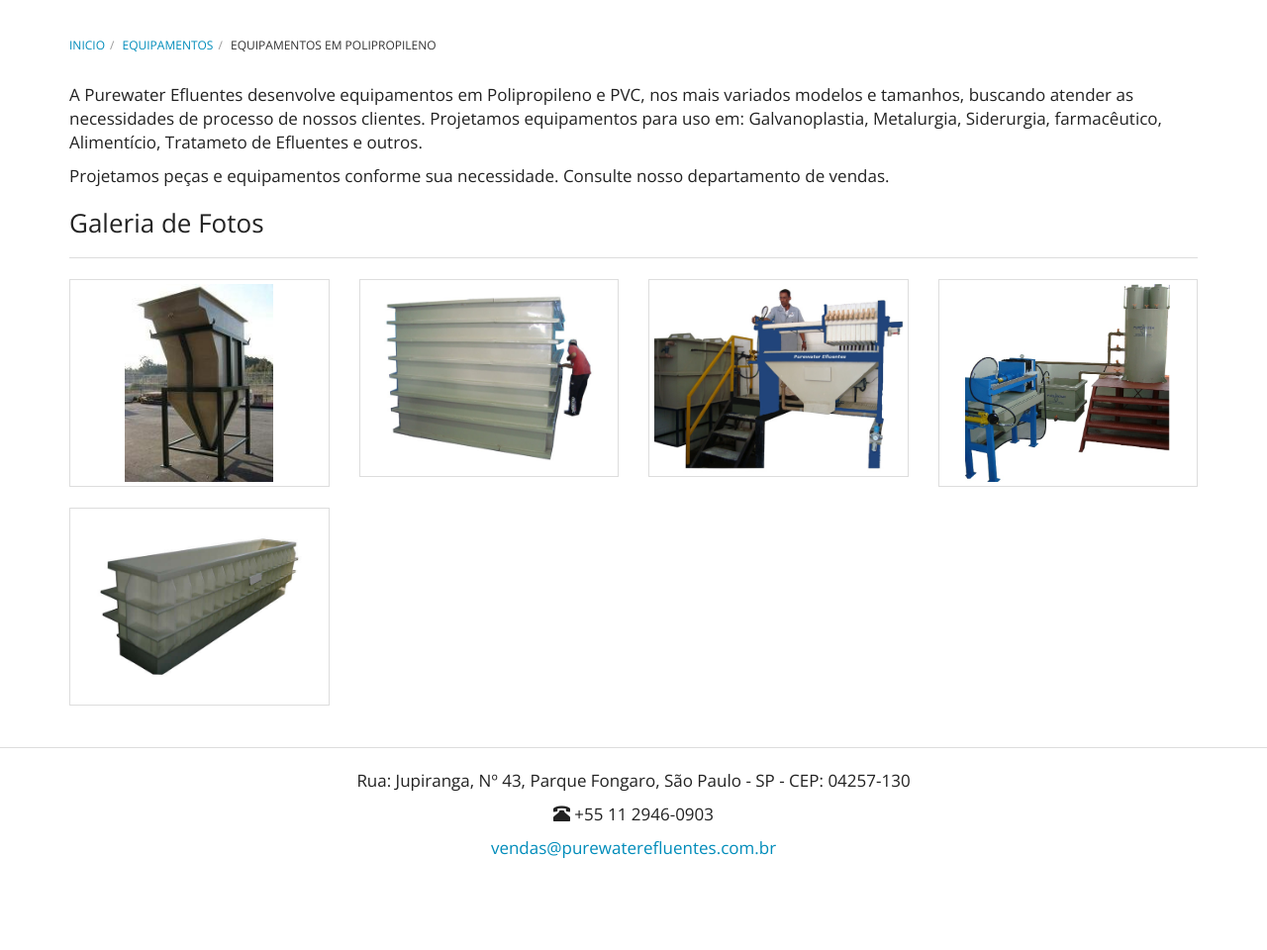
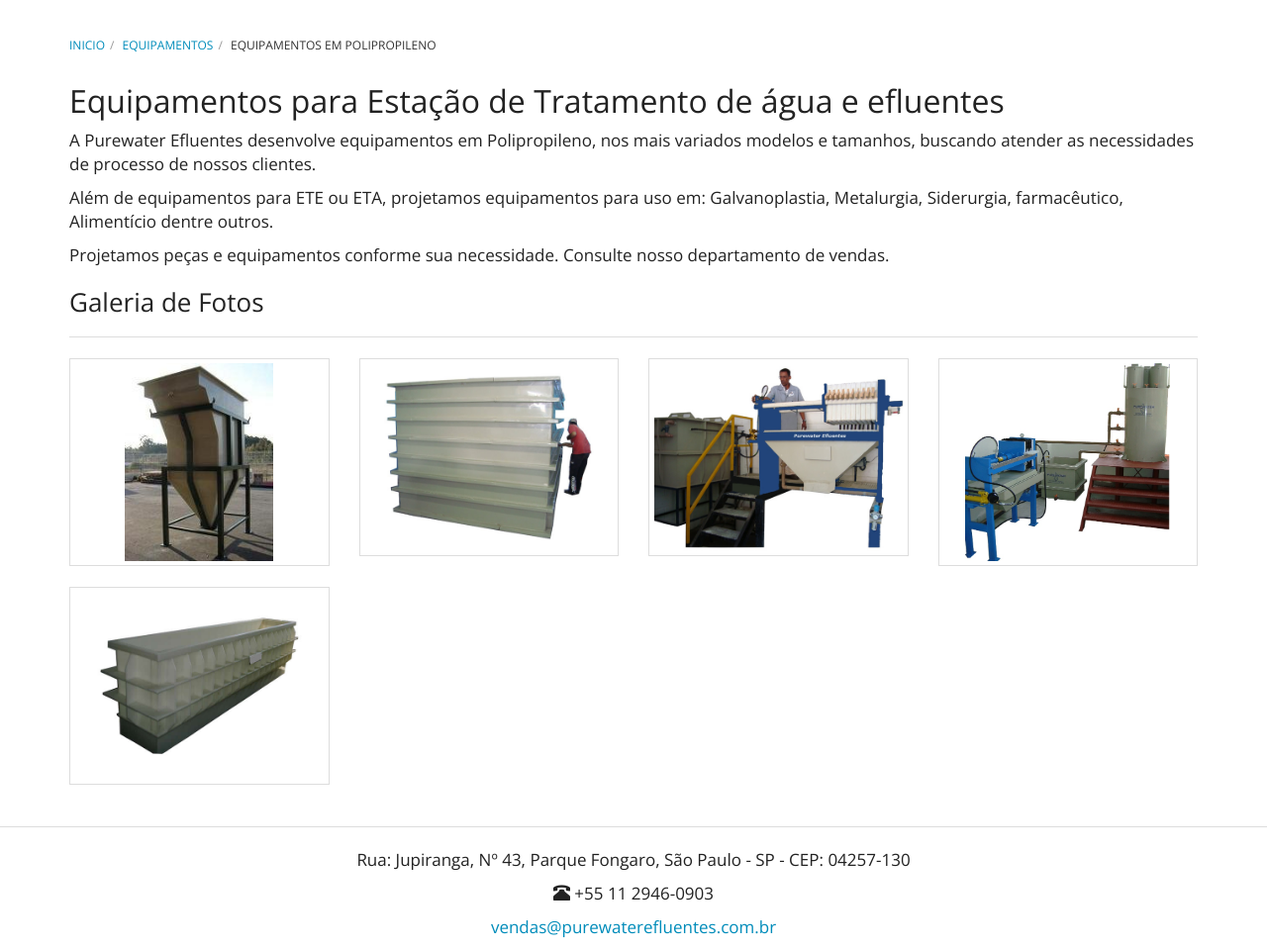
Before and after one commit to purewaterefluentes/purewaterefluentes.github.io, a Jekyll site: the page built from equipamentos/equipamentos-polipropileno.md, in a window 1280 px wide and 1207 px high. Shown: the part 247-1207 px from the top of the window at 99% size. Built offline with Jekyll 4.4.1, drawn with Linux system fonts in a browser that asks for light colours; nearby versions of some CDN libraries; library files that are not in the unit come from our copies.

Commit message:
Update equipamentos-polipropileno.md

```diff
--- a/equipamentos/equipamentos-polipropileno.md
+++ b/equipamentos/equipamentos-polipropileno.md
@@ -3,8 +3,11 @@ layout: default
 title: Equipamentos em Polipropileno
 ---
 
-A Purewater Efluentes desenvolve equipamentos em Polipropileno e PVC, nos mais variados modelos e tamanhos, buscando atender as necessidades de processo de nossos clientes.
-Projetamos equipamentos para uso em: Galvanoplastia, Metalurgia, Siderurgia, farmacêutico, Alimentício, Tratameto de Efluentes e outros.
+## Equipamentos para Estação de Tratamento de água e efluentes
+
+A Purewater Efluentes desenvolve equipamentos em Polipropileno, nos mais variados modelos e tamanhos, buscando atender as necessidades de processo de nossos clientes.
+
+Além de equipamentos para ETE ou ETA, projetamos equipamentos para uso em: Galvanoplastia, Metalurgia, Siderurgia, farmacêutico, Alimentício dentre outros.
 
 Projetamos peças e equipamentos conforme sua necessidade. Consulte nosso departamento de vendas.
 
```
